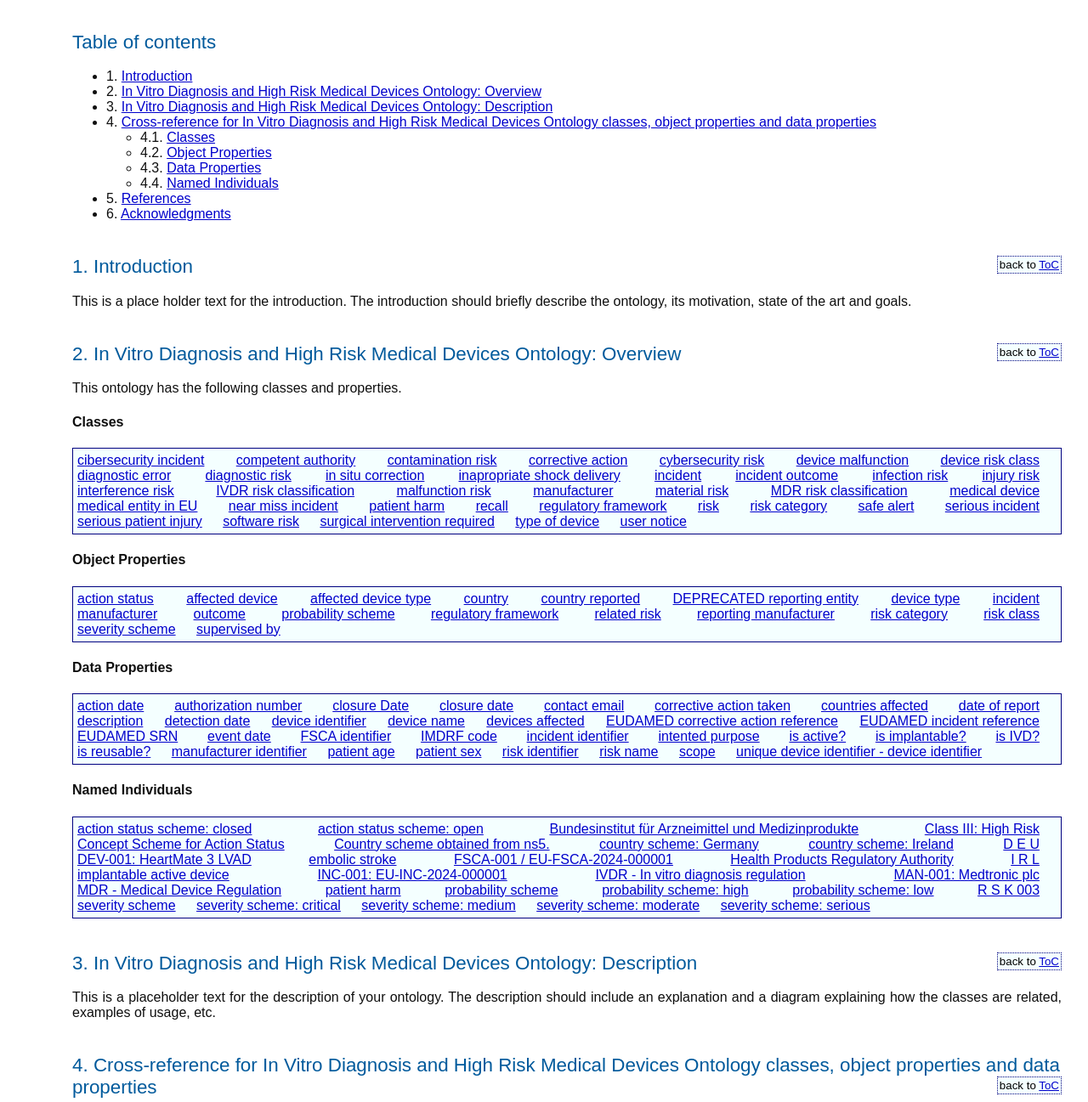
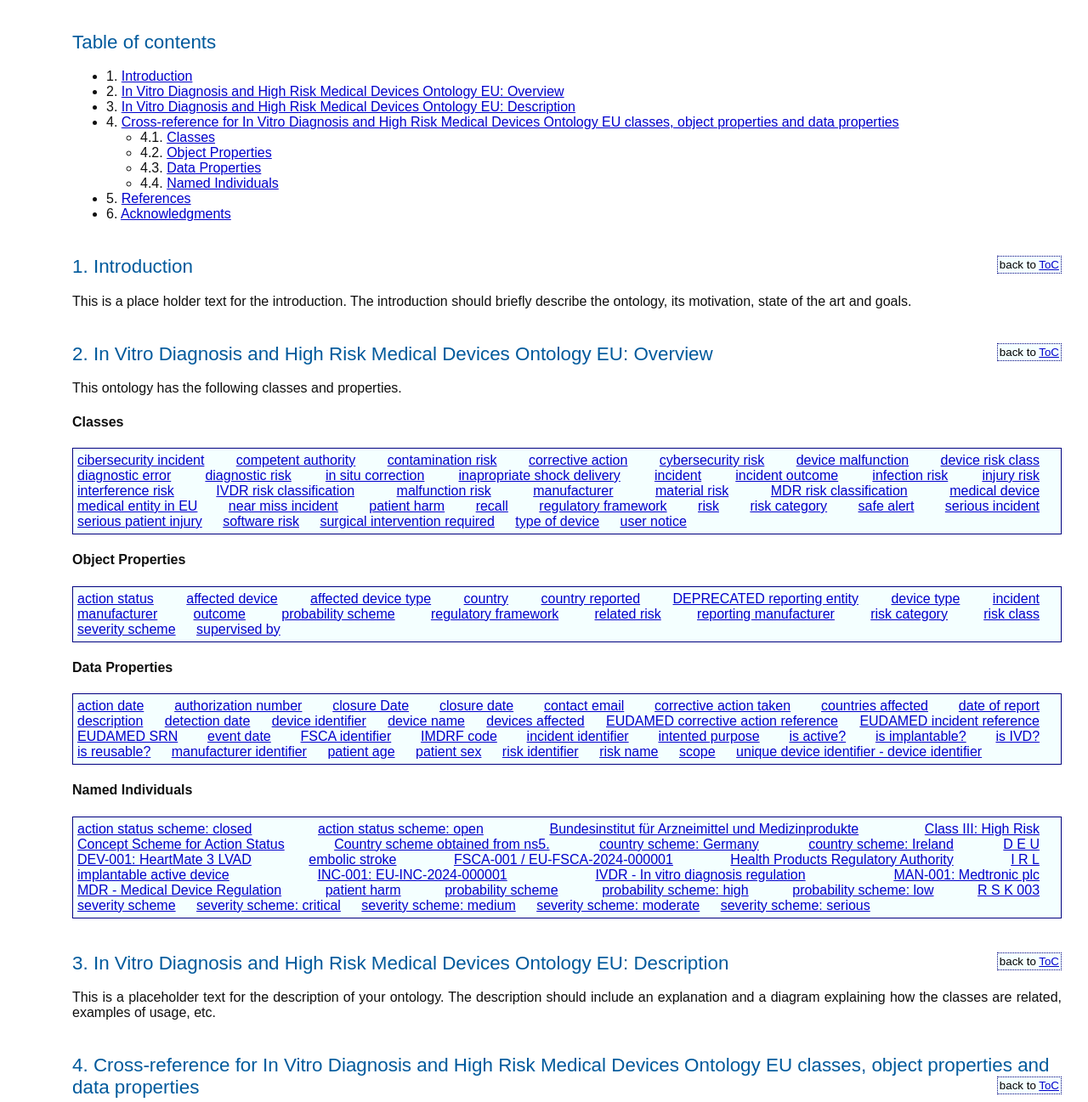
Before and after one commit to ecosladouoc/ivdr_mdr_eu_onthology, a plain HTML site: page docs/index-en.html in a window 1280 px wide. Shown: the part 1385-2682 px from the top of the page at 85% size. Drawn offline with Linux system fonts and the light colour scheme.

Commit message:
Viewing title

```diff
--- a/docs/index-en.html
+++ b/docs/index-en.html
@@ -17,7 +17,7 @@
 
 
 <!-- SCHEMA.ORG METADATA -->
-<script type="application/ld+json">{"@context":"https://schema.org","@type":"TechArticle","url":"http://www.semanticweb.org/kaik/ontologies/2026/3/ivd-high-risk-medical-devices-eu","image":"http://vowl.visualdataweb.org/webvowl/#iri=http://www.semanticweb.org/kaik/ontologies/2026/3/ivd-high-risk-medical-devices-eu","name":"In Vitro Diagnosis and High Risk Medical Devices Ontology", "headline":"Document describing the ontology http://www.semanticweb.org/kaik/ontologies/2026/3/ivd-high-risk-medical-devices-eu", "dateReleased":"Fri Apr 24 17:06:23 UTC 2026", "author":[{"@type":"Person","name":"José Enrique Coslado Santibáñez"}]}</script>
+<script type="application/ld+json">{"@context":"https://schema.org","@type":"TechArticle","url":"http://www.semanticweb.org/kaik/ontologies/2026/3/ivd-high-risk-medical-devices-eu","image":"http://vowl.visualdataweb.org/webvowl/#iri=http://www.semanticweb.org/kaik/ontologies/2026/3/ivd-high-risk-medical-devices-eu","name":"In Vitro Diagnosis and High Risk Medical Devices Ontology", "headline":"Document describing the ontology http://www.semanticweb.org/kaik/ontologies/2026/3/ivd-high-risk-medical-devices-eu", "dateReleased":"Fri Apr 24 17:15:19 UTC 2026", "author":[{"@type":"Person","name":"José Enrique Coslado Santibáñez"}]}</script>
 
 <script src="resources/jquery.js"></script>
 <script src="resources/marked.min.js"></script>
--- a/docs/sections/crossref-en.html
+++ b/docs/sections/crossref-en.html
@@ -1,5 +1,5 @@
-<h2 id="crossreference" class="list">Cross-reference for In Vitro Diagnosis and High Risk Medical Devices Ontology classes, object properties and data properties <span class="backlink"> back to <a href="#toc">ToC</a></span></h2>
-This section provides details for each class and property defined by In Vitro Diagnosis and High Risk Medical Devices Ontology.
+<h2 id="crossreference" class="list">Cross-reference for In Vitro Diagnosis and High Risk Medical Devices Ontology EU classes, object properties and data properties <span class="backlink"> back to <a href="#toc">ToC</a></span></h2>
+This section provides details for each class and property defined by In Vitro Diagnosis and High Risk Medical Devices Ontology EU.
 <div xmlns:widoco="https://w3id.org/widoco/vocab#" xmlns:xsi="http://www.w3.org/2001/XMLSchema-instance" id="classes">
  <h3 id="classes-headline" class="list">Classes</h3>
  <ul class="hlist">
--- a/docs/sections/description-en.html
+++ b/docs/sections/description-en.html
@@ -1,4 +1,4 @@
-<h2 id="desc" class="list">In Vitro Diagnosis and High Risk Medical Devices Ontology: Description <span class="backlink"> back to <a href="#toc">ToC</a></span></h2>
+<h2 id="desc" class="list">In Vitro Diagnosis and High Risk Medical Devices Ontology EU: Description <span class="backlink"> back to <a href="#toc">ToC</a></span></h2>
 
 <span class="markdown">This is a placeholder text for the description of your ontology. The description should include an explanation and a diagram explaining how the classes are related, examples of usage, etc.
 
--- a/docs/sections/overview-en.html
+++ b/docs/sections/overview-en.html
@@ -1,4 +1,4 @@
-<h2 id="overv" class="list">In Vitro Diagnosis and High Risk Medical Devices Ontology: Overview <span class="backlink"> back to <a href="#toc">ToC</a></span></h2>
+<h2 id="overv" class="list">In Vitro Diagnosis and High Risk Medical Devices Ontology EU: Overview <span class="backlink"> back to <a href="#toc">ToC</a></span></h2>
 <span class="markdown">
 This ontology has the following classes and properties.</span>
 <h4>Classes</h4>
```
Also changed, not shown: 5 other files.
